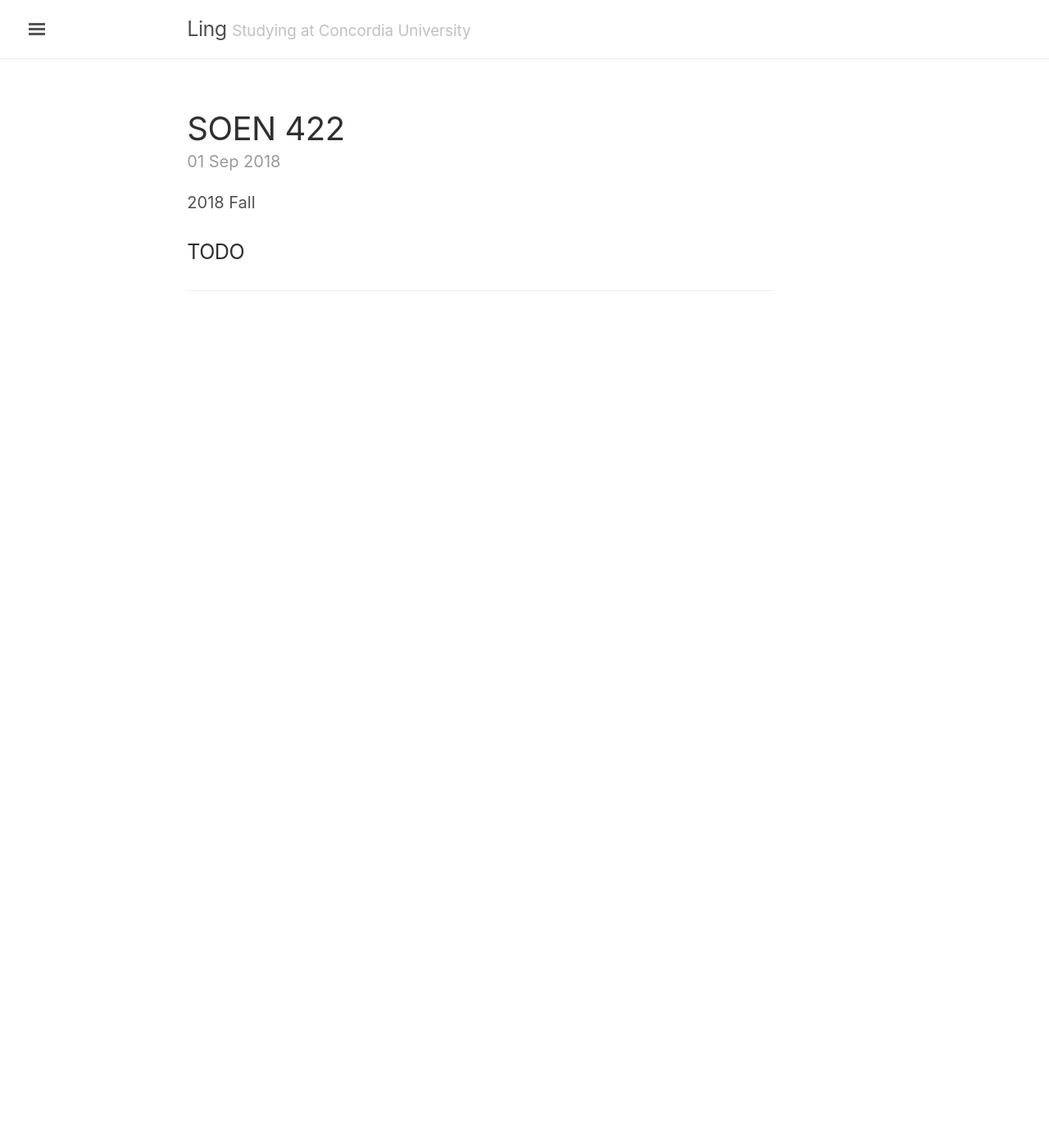
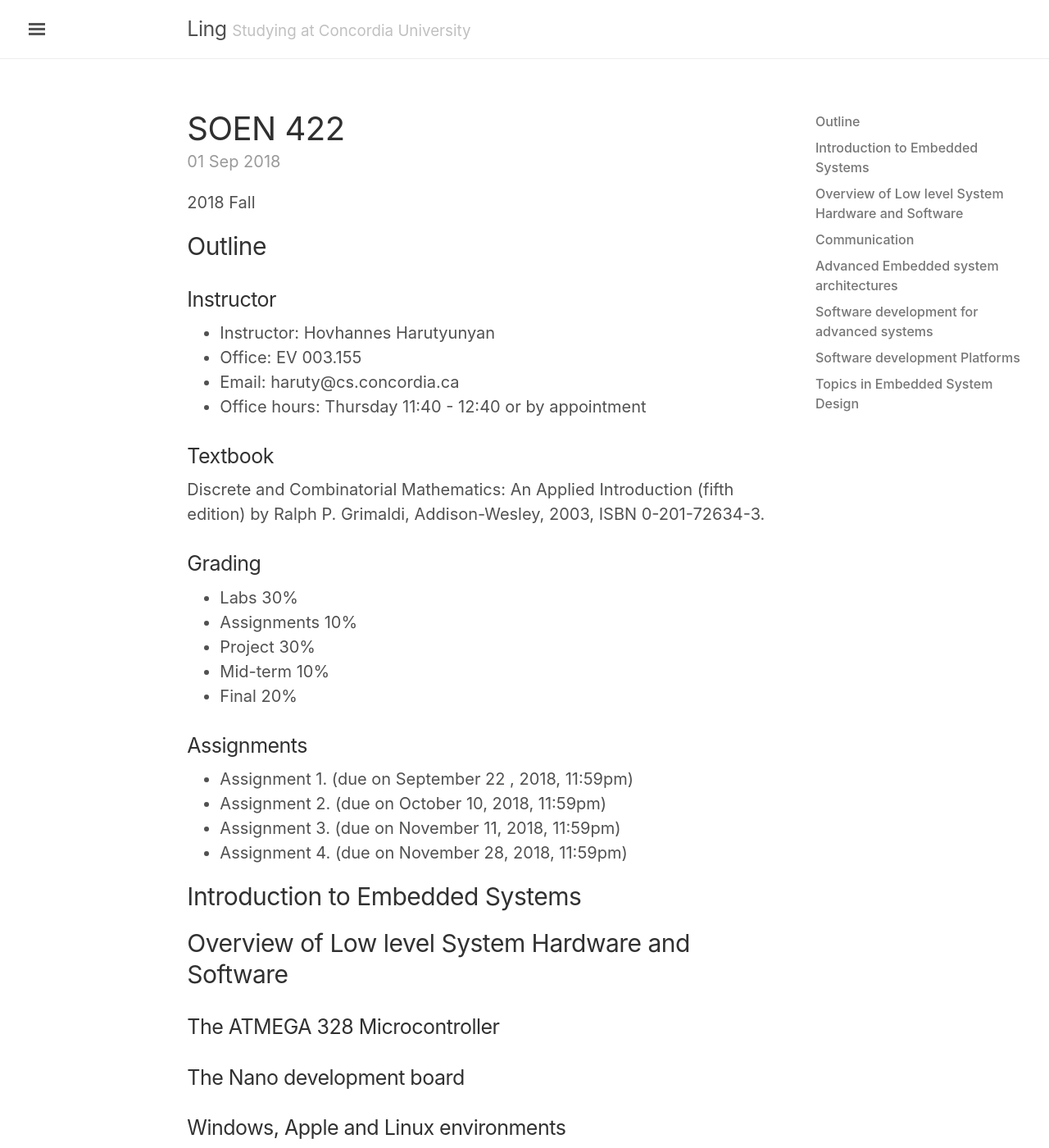
Before and after one commit to lingt-xyz/note, a Jekyll site: the page built from _posts/2018-09-01-SOEN422.md, in a window 1280 px wide and 1400 px high. Shown: the whole window at 82% size. Built offline with Jekyll 4.4.1, drawn with Linux system fonts in a browser that asks for light colours; comment, search, counter and statistics services are not loaded; some of the changed text lies outside the part shown.

Commit message:
update outline

```diff
--- a/_posts/2018-09-01-SOEN422.md
+++ b/_posts/2018-09-01-SOEN422.md
@@ -7,4 +7,76 @@ comments: true
 2018 Fall
 
 <!--more-->
-### TODO
+
+## Outline
+
+### Instructor
+* Instructor: Hovhannes Harutyunyan
+* Office: EV 003.155
+* Email: haruty@cs.concordia.ca
+* Office hours: Thursday 11:40 - 12:40 or by appointment
+
+### Textbook
+Discrete and Combinatorial Mathematics: An Applied Introduction (fifth edition) by Ralph P. Grimaldi, Addison-Wesley, 2003, ISBN 0-201-72634-3.
+
+### Grading
+* Labs				30%
+* Assignments		10%
+* Project			30%
+* Mid-term          10%
+* Final     		20%
+
+
+### Assignments
+* Assignment 1. (due on September 22 , 2018, 11:59pm)
+* Assignment 2. (due on October 10, 2018, 11:59pm)
+* Assignment 3. (due on November 11, 2018, 11:59pm)
+* Assignment 4. (due on November 28, 2018, 11:59pm)
+
+## Introduction to Embedded Systems
+
+## Overview of Low level System Hardware and Software
+
+### The ATMEGA 328 Microcontroller
+
+### The Nano development board
+
+### Windows, Apple and Linux environments
+
+### The Arduino Development Environment
+
+### Digital Interface control
+
+### Pulse width Modulation
+
+### Analog to Digital conversion control
+
+### Bare Metal Programming
+
+### Motor control
+
+### Raw interrupt control
+
+## Communication
+
+### I2C, SPI, UART, USB
+
+## Advanced Embedded system architectures
+
+### ARM architecture
+
+### Beagle development board
+
+## Software development for advanced systems
+
+### On board UNIX, characteristics of UNIX based operating systems
+
+### Real time limitations in UNIX
+
+### Interrupt handler, control, management of priorities
+
+## Software development Platforms
+
+### Cross compilation and cross assembly
+
+## Topics in Embedded System Design
```
